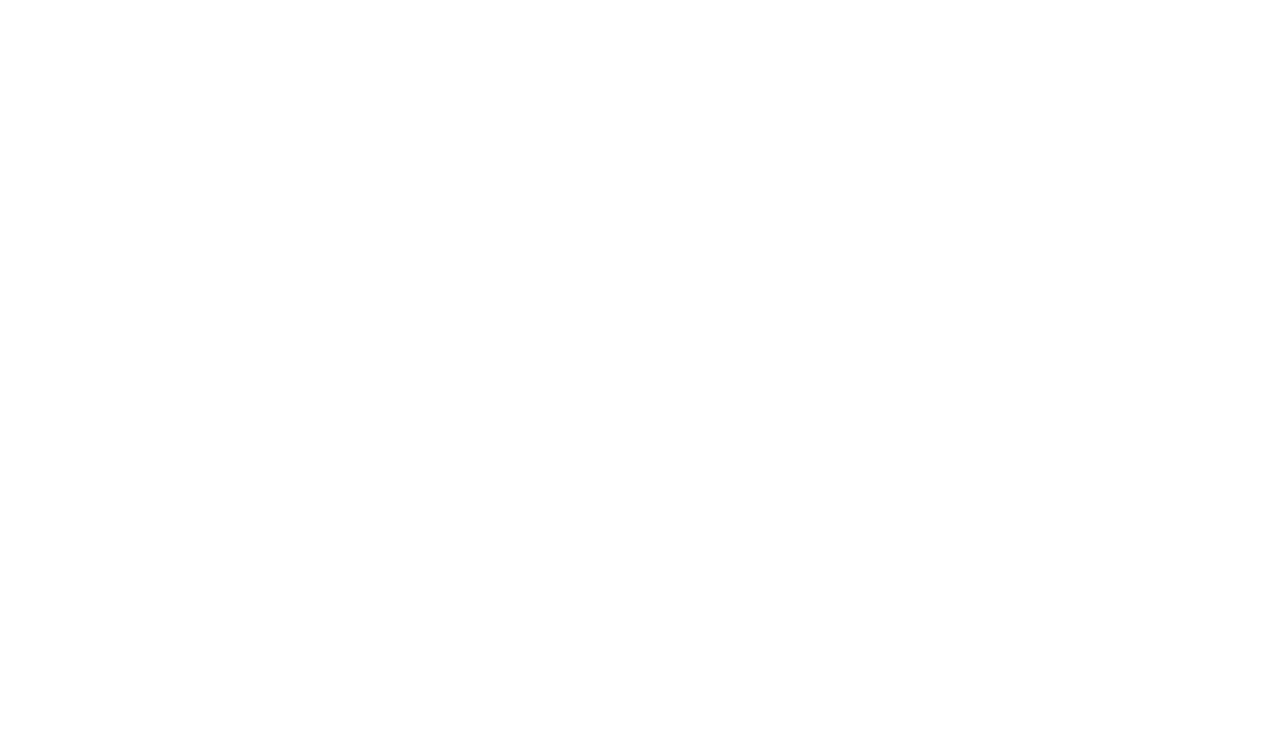
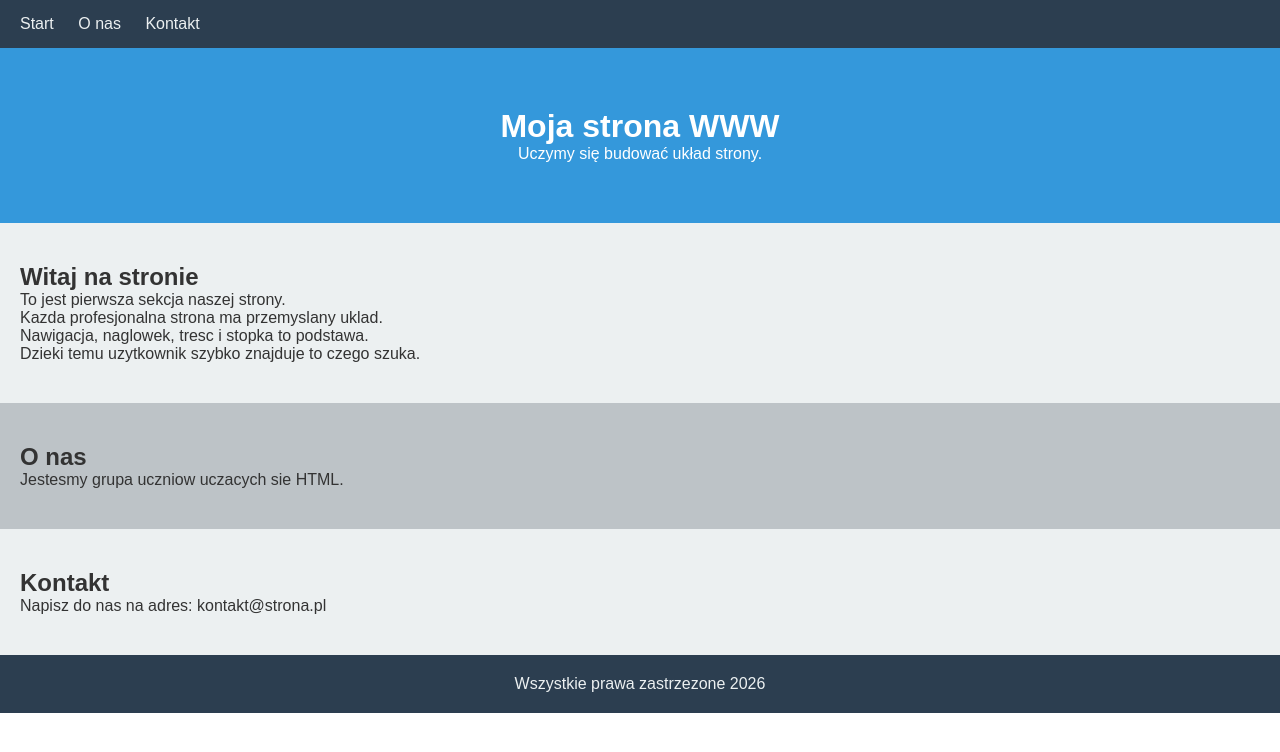
Before and after one commit to trener28-sketch/strony_internetowe4, a plain HTML site: page index.html in a window 1280 px wide. Drawn offline with Linux system fonts and the light colour scheme.

Commit message:
Add files via upload

```diff
--- a/index.html
+++ b/index.html
@@ -7,6 +7,33 @@
   <link rel="stylesheet" href="style.css">
 </head>
 <body>
+  <nav>
+    <a href="#start">Start</a>
+    <a href="#o-nas">O nas</a>
+    <a href="#kontakt">Kontakt</a>
+  </nav>
+  <header>
+    <h1> Moja strona WWW </h1>
+    <p> Uczymy się budować układ strony. </p>
+  </header>
+  <section id="start" class="light">
+    <h2>Witaj na stronie</h2>
+    <p>To jest pierwsza sekcja naszej strony.</p>
+    <p>Kazda profesjonalna strona ma przemyslany uklad.</p>
+	  <p>Nawigacja, naglowek, tresc i stopka to podstawa.</p>
+	  <p>Dzieki temu uzytkownik szybko znajduje to czego szuka.</p>
+  </section>
+  <section id="o-nas" class="dark">
+    <h2>O nas</h2>
+    <p>Jestesmy grupa uczniow uczacych sie HTML.</p>
+  </section>
+  <section id="kontakt" class="light">
+    <h2>Kontakt</h2>
+    <p>Napisz do nas na adres: kontakt@strona.pl</p>
+  </section>
+  <footer>
+    <p>Wszystkie prawa zastrzezone 2026</p>
+  </footer>
 
 </body>
 </html>
```
